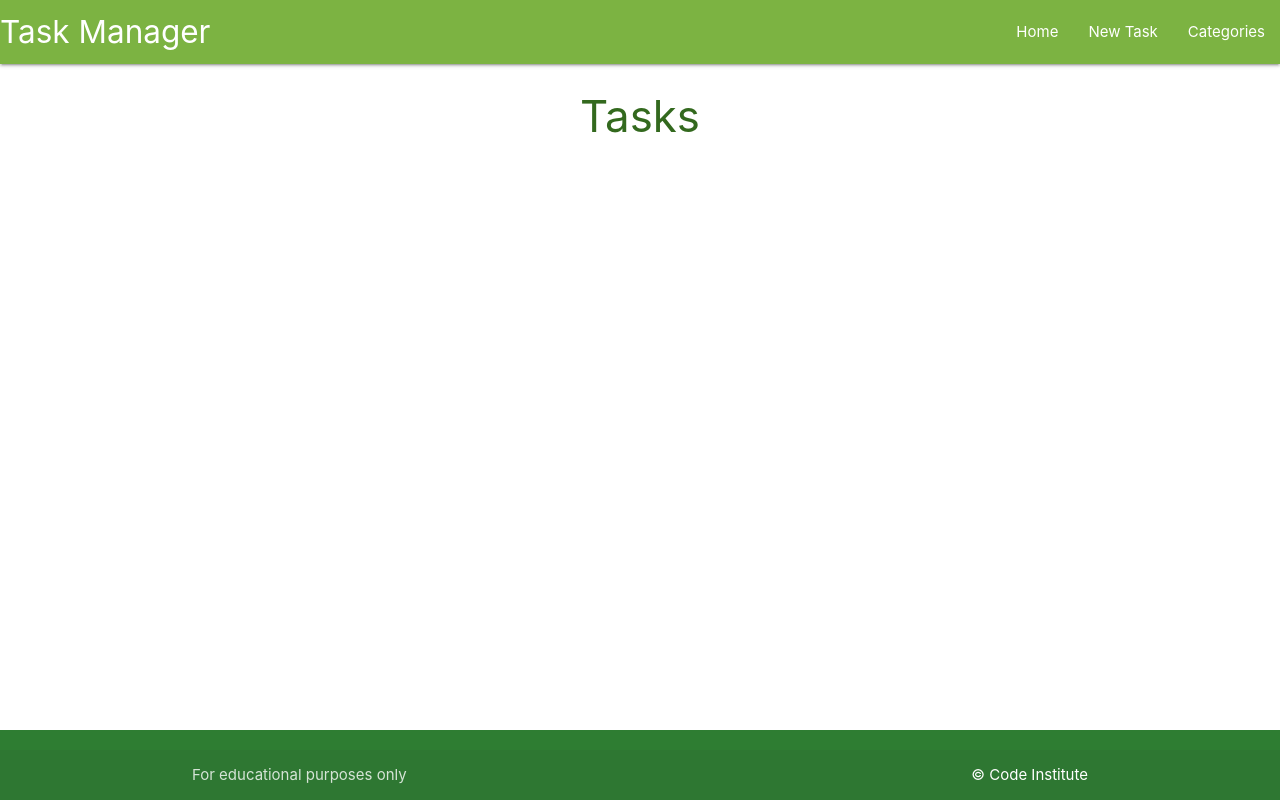
After one commit to siobhanlgorman/Task-Manager-Mini-Project, a Flask app: template taskmanager/templates/tasks.html in a window 1280 px wide. The commit adds this page. Run offline with Flask 2, Linux system fonts and the light colour scheme; the template is opened without the code that fills it, so the values that code supplies are empty.

Commit message:
Add footer and jinja blocks

```diff
--- a/taskmanager/routes.py
+++ b/taskmanager/routes.py
@@ -5,4 +5,4 @@ from taskmanager.models import Category, Task
 
 @app.route("/")
 def home():
-    return render_template("base.html")
+    return render_template("tasks.html")
--- a/taskmanager/static/css/style.css
+++ b/taskmanager/static/css/style.css
@@ -0,0 +1,10 @@
+/* sticky footer */
+body {
+    display: flex;
+    min-height: 100vh;
+    flex-direction: column;
+  }
+
+  main {
+    flex: 1 0 auto;
+  }
--- a/taskmanager/templates/base.html
+++ b/taskmanager/templates/base.html
@@ -10,7 +10,7 @@
         crossorigin="anonymous" referrerpolicy="no-referrer" />
     <link rel="stylesheet" href="https://cdnjs.cloudflare.com/ajax/libs/materialize/1.0.0/css/materialize.min.css"
         type="text/css">
-    <link rel="stylesheet" href="{{ url_for('static, filename='css/style.css')}}" type="text/css">
+    <link rel="stylesheet" href="{{ url_for('static', filename='css/style.css') }}" type="text/css">
     <title>Task Manager</title>
 </head>
 
@@ -19,10 +19,10 @@
         <!-- top navbar -->
         <nav class="light-green darken-1">
             <div class="nav-wrapper">
-                <a href="{{ url_for(home)}}" class="brand-logo">Task Manager</a>
+                <a href="{{ url_for('home') }}" class="brand-logo">Task Manager</a>
                 <a href="#" data-target="mobile-demo" class="sidenav-trigger"><i class="fas fa-bars">menu</i></a>
                 <ul class="right hide-on-med-and-down">
-                    <li><a href="{{ url_for(home)}}">Home</a></li>
+                    <li><a href="{{ url_for('home')}}">Home</a></li>
                     <li><a href="">New Task</a></li>
                     <li><a href="">Categories</a></li>
 
@@ -32,7 +32,7 @@
 
         <!-- mobile side navbar -->
         <ul class="sidenav" id="mobile-demo">
-            <li><a href="sass.html">Sass</a></li>
+            <li><a href="{{ url_for('home')}}">Home</a></li>
             <li><a href="">New Task</a></li>
             <li><a href="">Categories</a></li>
 
@@ -45,6 +45,15 @@
 
     </main>
 
+    <footer class="page-footer green darken-3">
+
+        <div class="footer-copyright">
+            <div class="container">
+                For educational purposes only
+                <a class="white-text right" href="https://codeinstitute.net" target="_blank">&copy; Code Institute</a>
+            </div>
+        </div>
+    </footer>
     <script src=""></script>
     <script src="https://cdnjs.cloudflare.com/ajax/libs/materialize/1.0.0/js/materialize.min.js"></script>
     <script src="{{ url_for('static', filename='js/script.js')}}"></script>
--- /dev/null
+++ b/taskmanager/templates/tasks.html
@@ -0,0 +1,6 @@
+{% extends "base.html" %}
+{% block content %}
+
+<h3 class="light-green-text text-darken-4 center-align">Tasks</h3>
+
+{% endblock %}
```
